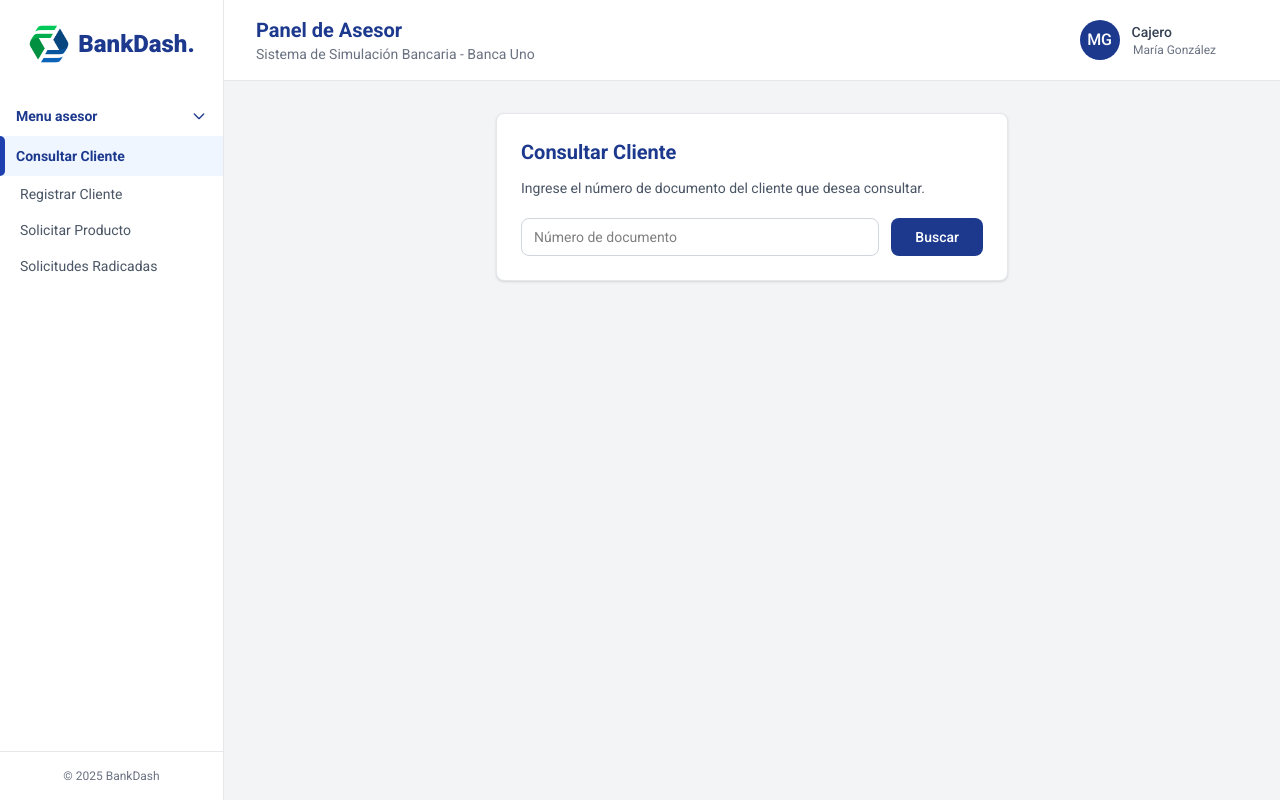
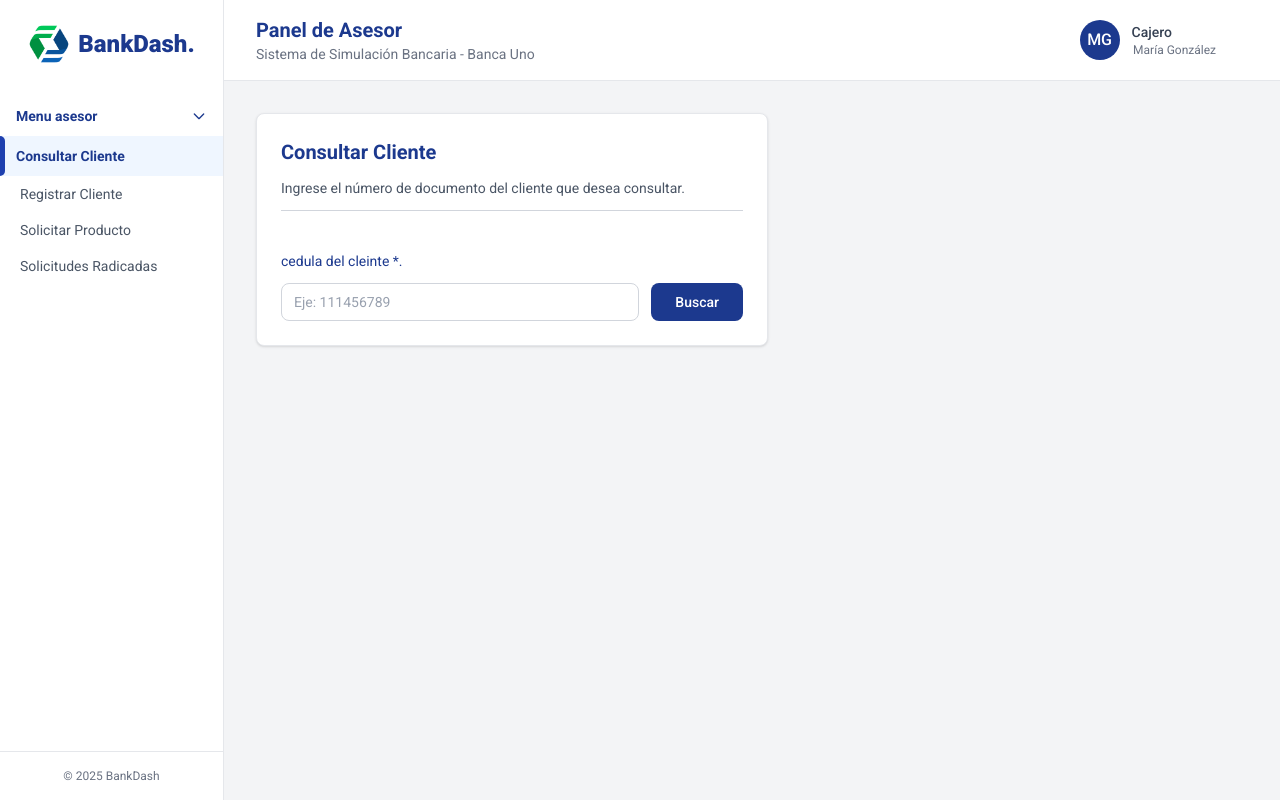
Before and after one commit to pacheco333/Banca_Frontend, an Angular app: page /asesor/consultar-cliente in a window 1280 px wide. Built offline with nearby package versions, Linux system fonts and the light colour scheme.

Commit message:
seguimos integrando

```diff
--- a/src/app/features/asesor/components/consultar-cliente/consultar-cliente.component.html
+++ b/src/app/features/asesor/components/consultar-cliente/consultar-cliente.component.html
@@ -1,14 +1,17 @@
 <!-- Formulario de búsqueda -->
-<div class="bg-white rounded-lg shadow-sm border border-gray-200 w-full max-w-lg mx-auto p-6">
+<div class="bg-white rounded-lg shadow-sm border border-gray-200 w-full max-w-lg p-6 mb-6">
   <h2 class="text-lg md:text-xl font-bold text-blue-900 mb-3">Consultar Cliente</h2>
-  <p class="text-sm text-gray-600 mb-5">Ingrese el número de documento del cliente que desea consultar.</p>
+  <p class="text-sm text-gray-600 mb-3">Ingrese el número de documento del cliente que desea consultar.</p>
 
+  <hr class="border-t border-gray-300 mt-1 mb-10" />
+
+  <p class="text-sm text-blue-900 mb-3">cedula del cleinte *.</p>
   <div class="flex flex-col sm:flex-row gap-3">
     <input
       type="text"
       [(ngModel)]="numeroDocumento"
-      placeholder="Número de documento"
-      class="flex-1 px-3 py-2 border border-gray-300 rounded-lg text-sm focus:ring-2 focus:ring-blue-500 focus:border-transparent"
+      placeholder="Eje: 111456789"
+      class="flex-1 px-3 py-2 border border-gray-300 rounded-lg text-sm focus:ring-2 focus:ring-blue-500 focus:border-transparent placeholder-gray-400"
     />
 
     <button
--- a/src/app/features/cajero/components/apertura-cuenta/apertura-cuenta.component.html
+++ b/src/app/features/cajero/components/apertura-cuenta/apertura-cuenta.component.html
@@ -1,6 +1,7 @@
 <!-- Comprobante de apertura RESPONSIVE -->
+ <!-- bg-white rounded-xl shadow-lg border border-blue-900 w-full max-w-xl mb-4 md:mb-6 print-section -->
 <div *ngIf="cuentaAperturada"
-  class="bg-white rounded-xl shadow-lg border border-blue-900 w-full max-w-xl mb-4 md:mb-6 print-section">
+  class="bg-white rounded-lg shadow-sm border border-gray-200 w-full max-w-lg p-6 mb-6">
   <div class="bg-blue-900 text-white p-3 md:p-4 text-center rounded-t-lg">
     <h2 class="text-lg sm:text-xl md:text-2xl font-bold">COMPROBANTE DE APERTURA DE CUENTA</h2>
   </div>
```
